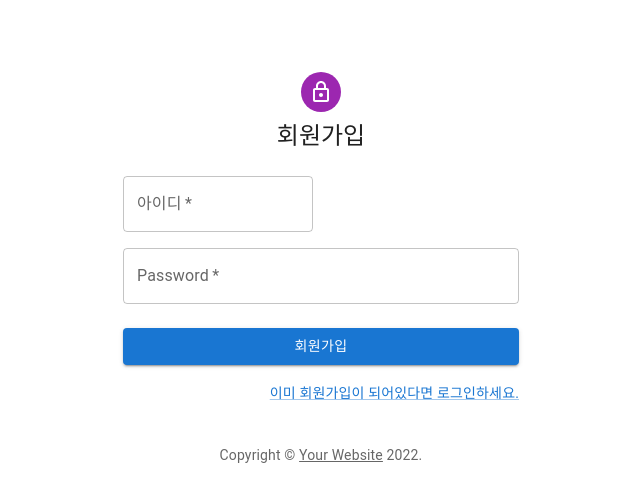
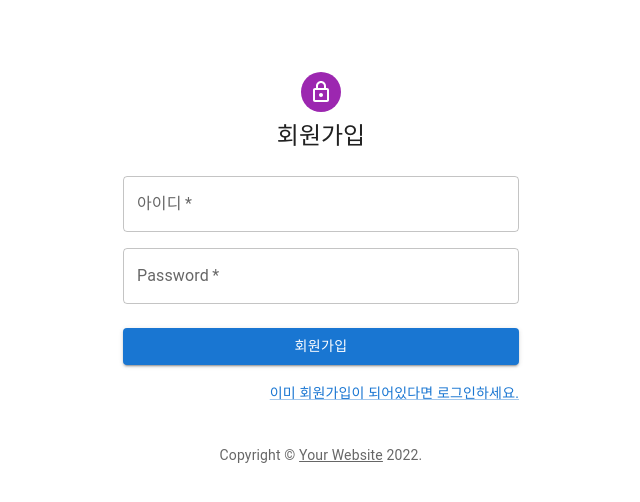
Before and after one commit to CSID-DGU/2022-01-OSSP1-KBJ-7, a React (Create React App) app in the folder client/: page /Register in a window 1280 px wide. Shown: the top 502 px of the page, without its empty margins (319-959 px from the left). Built offline with nearby package versions, Linux system fonts and the light colour scheme.

Commit message:
아이디 입력칸 수 조정

```diff
--- a/client/src/view/RegisterPage.js
+++ b/client/src/view/RegisterPage.js
@@ -58,7 +58,7 @@ export default function SignUp() {
           </Typography>
           <Box component="form" noValidate onSubmit={handleSubmit} sx={{ mt: 3 }}>
             <Grid container spacing={2}>
-              <Grid item xs={12} sm={6}>
+              <Grid item xs={12}>
                 <TextField
                   required
                   fullWidth
```
